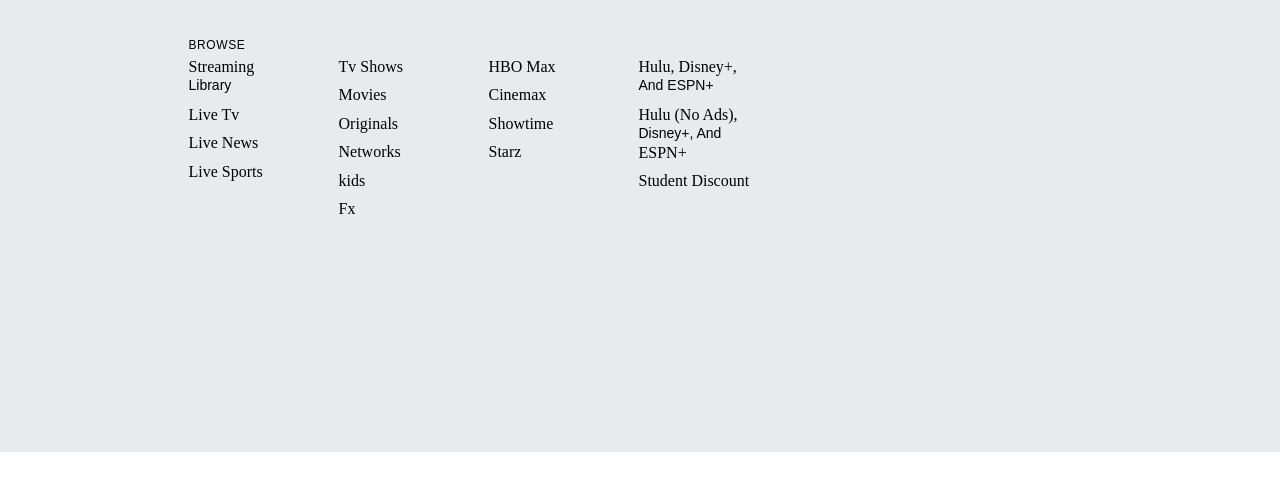
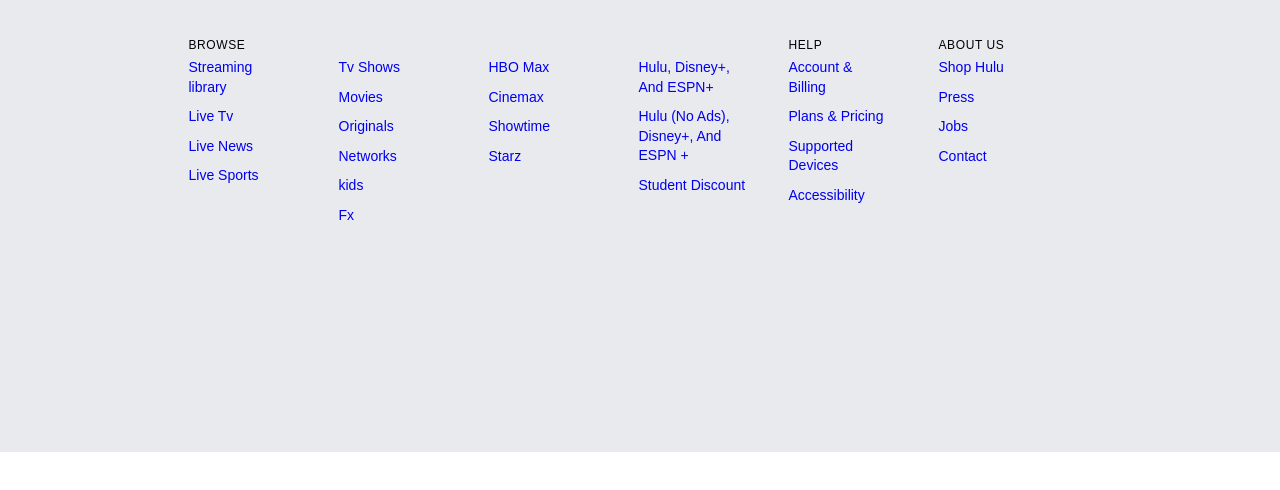
Before and after one commit to abdellahKch/Hulu-Project, a React (Create React App) app: page / in a window 1280 px wide. Shown: the top 490 px of the page. Built offline with nearby package versions, Linux system fonts and the light colour scheme.

Commit message:
more footer work

```diff
--- a/src/components/footer/styles/footer.js
+++ b/src/components/footer/styles/footer.js
@@ -5,7 +5,8 @@
 width: 100%;
 height: 452px;
 background-color: #e9eaee;
-flex:shrink;
+pistion:fixed;
+margin-buttom: 0px;
 `
 export const Megacontainer = styled.div`
 margin: auto;
@@ -25,6 +26,7 @@
 padding: 32px 0;
 `
 export const Browsec = styled.div`
+display:flex;
 padding-left:0.5rem;
 padding-right: 0.5rem;
 margin:auto
@@ -49,9 +51,13 @@
 
 `
 
-export const Link = styled.p`
+export const Link = styled.a`
+font-family: "Graphik Web",sans-serif;
+font-size: 14px;
+font-weight: 400;
+line-height: 1.4;
+letter-spacing: 0;
 width:150px;
-font-color:gey;
 margin:0;
 display: block;
 flex-direction: column;
--- a/src/container/footer.js
+++ b/src/container/footer.js
@@ -6,14 +6,12 @@
              <Footer.Ultra>
               <Footer.Linkc>
                 <Footer.Browsec>
-                  <Footer.Hthree>Browse</Footer.Hthree>
                   <Footer.Container>
+                   <Footer.Hthree>Browse</Footer.Hthree>
                     <Footer.Row>
                       <Footer.Column>
-                       <Footer.Link>
-                        <Footer.Link>Streaming</Footer.Link>
-                        <Footer.Span>Library</Footer.Span>
-                       </Footer.Link>
+                       <Footer.Link href ="#">Streaming</Footer.Link>
+                       <Footer.Link href="#">library</Footer.Link>
                        <Footer.Break></Footer.Break>
                        <Footer.Link href="#">Live Tv</Footer.Link>
                        <Footer.Break></Footer.Break>
@@ -44,20 +42,46 @@
                        <Footer.Link href="#">Starz</Footer.Link>
                      </Footer.Column>
                      <Footer.Column>
-                       <Footer.Link>
-                        <Footer.Link>Hulu, Disney+,</Footer.Link>
-                        <Footer.Span>And ESPN+</Footer.Span>
-                       </Footer.Link>
+                       <Footer.Link href="#">Hulu, Disney+,</Footer.Link>
+                       <Footer.Link href="#">And ESPN+</Footer.Link>
                        <Footer.Break></Footer.Break>
-                       <Footer.Link>
-                        <Footer.Link>Hulu (No Ads),</Footer.Link>
-                        <Footer.Span>Disney+, And</Footer.Span>
-                        <Footer.Link>ESPN+</Footer.Link>
-                       </Footer.Link>
+                       <Footer.Link href="#">Hulu (No Ads),</Footer.Link>
+                       <Footer.Link href="#">Disney+, And</Footer.Link>
+                       <Footer.Link href="#">ESPN +</Footer.Link>
                        <Footer.Break></Footer.Break>
                        <Footer.Link href="#">Student Discount</Footer.Link>
                      </Footer.Column>
                    </Footer.Row>
+                 </Footer.Container>
+                 <Footer.Container>
+                  <Footer.Hthree>HELP</Footer.Hthree>
+                   <Footer.Row>
+                    <Footer.Column>
+                      <Footer.Link href="#">Account &</Footer.Link>
+                      <Footer.Link href="#">Billing</Footer.Link>
+                      <Footer.Break />
+                      <Footer.Link href="#">Plans & Pricing</Footer.Link>
+                      <Footer.Break />
+                      <Footer.Link href="#">Supported</Footer.Link>
+                      <Footer.Link href="#">Devices</Footer.Link>
+                      <Footer.Break />
+                      <Footer.Link href="#">Accessibility</Footer.Link>
+                    </Footer.Column>
+                  </Footer.Row>
+                 </Footer.Container>
+                 <Footer.Container>
+                  <Footer.Hthree>ABOUT US</Footer.Hthree>
+                  <Footer.Row>
+                    <Footer.Column>
+                      <Footer.Link href="#">Shop Hulu</Footer.Link>
+                      <Footer.Break />
+                      <Footer.Link href="#">Press</Footer.Link>
+                      <Footer.Break />
+                      <Footer.Link href="#">Jobs</Footer.Link>
+                      <Footer.Break />
+                      <Footer.Link href="#">Contact</Footer.Link>
+                    </Footer.Column>
+                  </Footer.Row>
                  </Footer.Container>
                </Footer.Browsec>
              </Footer.Linkc>
```
